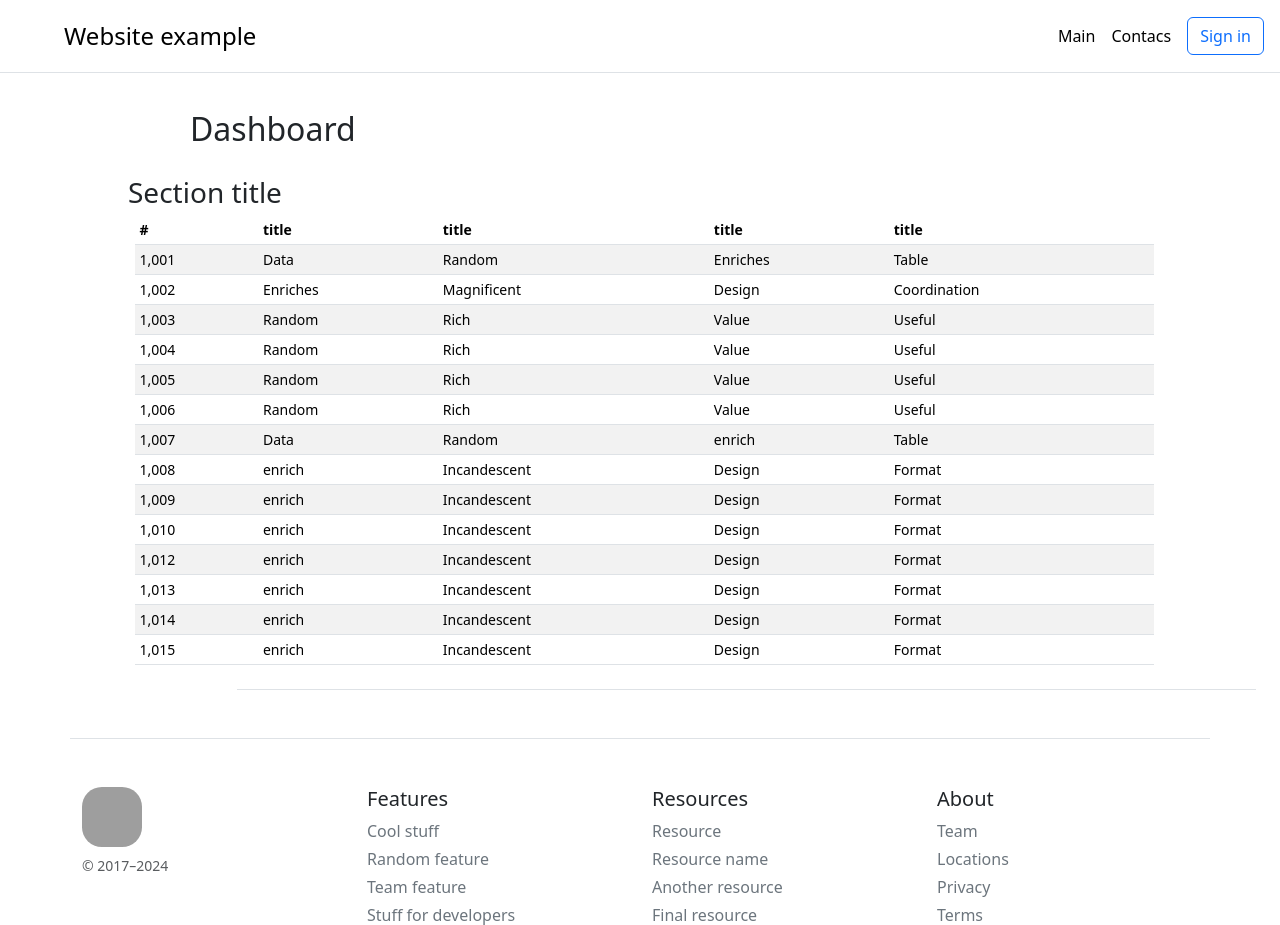
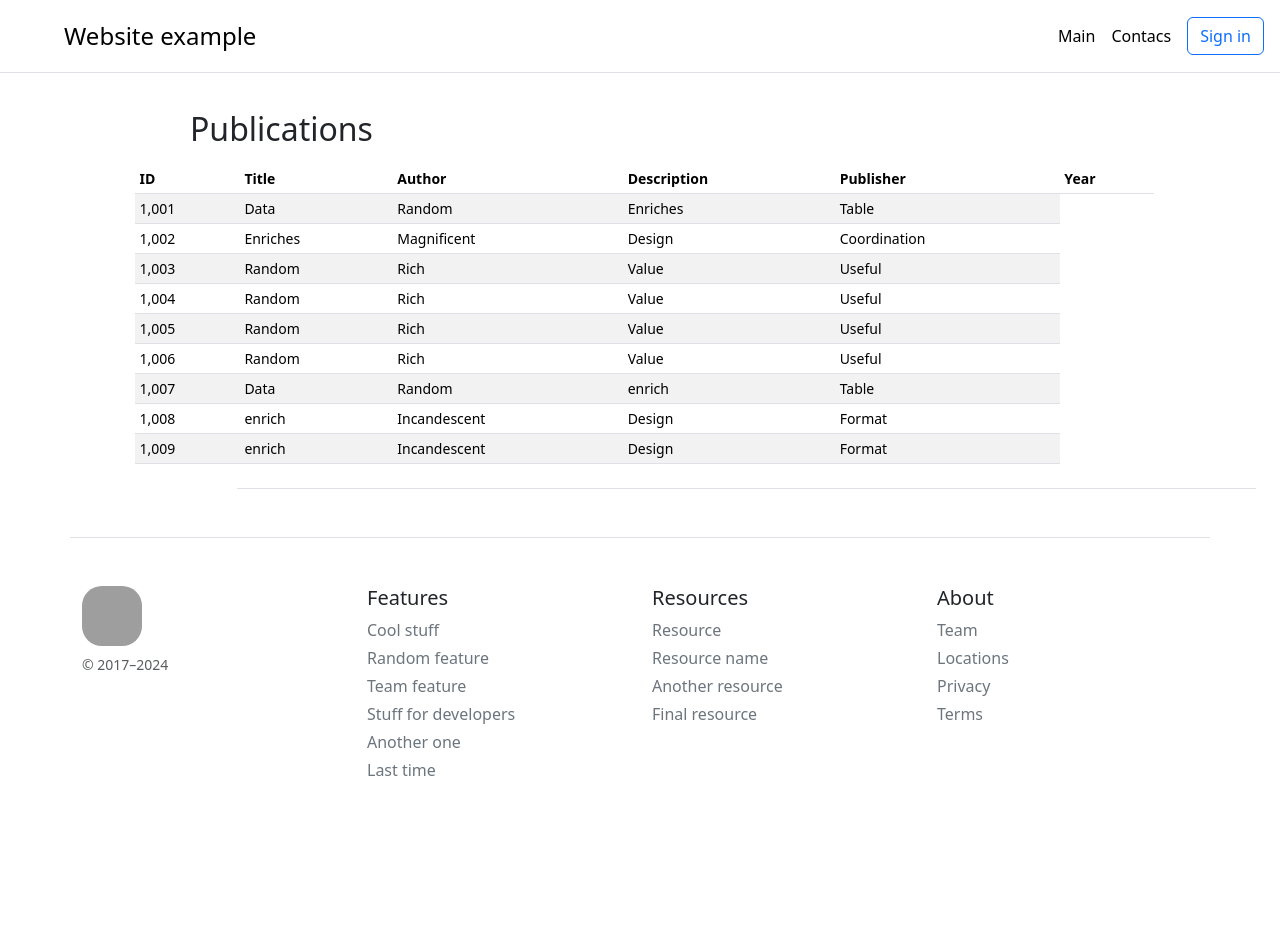
Before and after one commit to LeoKrasowski/PHP-WebBlog-app, a PHP site: page /detail.php in a window 1280 px wide. Shown: the top 925 px of the page. After the commit the page ends 776 px from the top, so only its background shows below. Run offline with PHP 8.4, Linux system fonts and the light colour scheme; grey boxes are pictures that could not be loaded.

Commit message:
added file connect

```diff
--- a/css/style.css
+++ b/css/style.css
@@ -32,7 +32,7 @@
 .table-responsive.small{
     border-color: grey;
     width: 100%;
-    margin-top: 10%;
+    margin-top: 5%;
     margin-left: -10%;
 }
 .h2{
@@ -43,9 +43,3 @@
     top: 110px;
     left: 190px;
 }
-.section {
-    position: absolute;
-    top: 22%;
-    left: 10%;
-
-}
--- a/detail.php
+++ b/detail.php
@@ -5,25 +5,24 @@
     <meta name="viewport" content="width=device-width, initial-scale=1.0">
     <link rel="stylesheet" href="/css/style.css">
     <link rel="stylesheet" href="https://cdn.jsdelivr.net/npm/bootstrap@5.3.2/dist/css/bootstrap.min.css">
-    <title>PHP Web page</title>
+    <title>Publications</title>
 </head>
 <body>
     <?php require "blocks/header.php" ?>
     <main class="col-md-9 ms-sm-auto col-lg-10 px-md-4">
       <div class="d-flex justify-content-between flex-wrap flex-md-nowrap align-items-center pt-3 pb-2 mb-3 border-bottom">
-        <h1 class="h2">Dashboard</h1>
-
-      <div class="section"><h3>Section title</h3></div>
+        <h1 class="h2">Publications</h1>
 
       <div class="table-responsive small">
         <table class="table table-striped table-sm">
           <thead>
             <tr>
-              <th scope="col">#</th>
-              <th scope="col">title</th>
-              <th scope="col">title</th>
-              <th scope="col">title</th>
-              <th scope="col">title</th>
+              <th scope="col">ID</th>
+              <th scope="col">Title</th>
+              <th scope="col">Author</th>
+              <th scope="col">Description</th>
+              <th scope="col">Publisher</th>
+              <th scope="col">Year</th>
             </tr>
           </thead>
           <tbody>
@@ -90,41 +89,7 @@
               <td>Design</td>
               <td>Format</td>
             </tr>
-            <tr>
-              <td>1,010</td>
-              <td>enrich</td>
-                <td>Incandescent</td>
-                <td>Design</td>
-                <td>Format</td>
-            </tr>
-            <tr>
-              <td>1,012</td>
-              <td>enrich</td>
-                <td>Incandescent</td>
-                <td>Design</td>
-                <td>Format</td>
-            </tr>
-            <tr>
-              <td>1,013</td>
-              <td>enrich</td>
-                <td>Incandescent</td>
-                <td>Design</td>
-                <td>Format</td>
-            </tr>
-            <tr>
-              <td>1,014</td>
-              <td>enrich</td>
-                <td>Incandescent</td>
-                <td>Design</td>
-                <td>Format</td>
-            </tr>
-            <tr>
-              <td>1,015</td>
-              <td>enrich</td>
-                <td>Incandescent</td>
-                <td>Design</td>
-                <td>Format</td>
-            </tr>
+
           </tbody>
         </table>
       </div>
--- a/index.php
+++ b/index.php
@@ -1,3 +1,6 @@
+<?php
+  require_once 'connect.php';
+?>
 <!DOCTYPE html>
 <html lang="en">
 <head>
```
Also changed, not shown: connect.php (added, +7 -0 lines).
